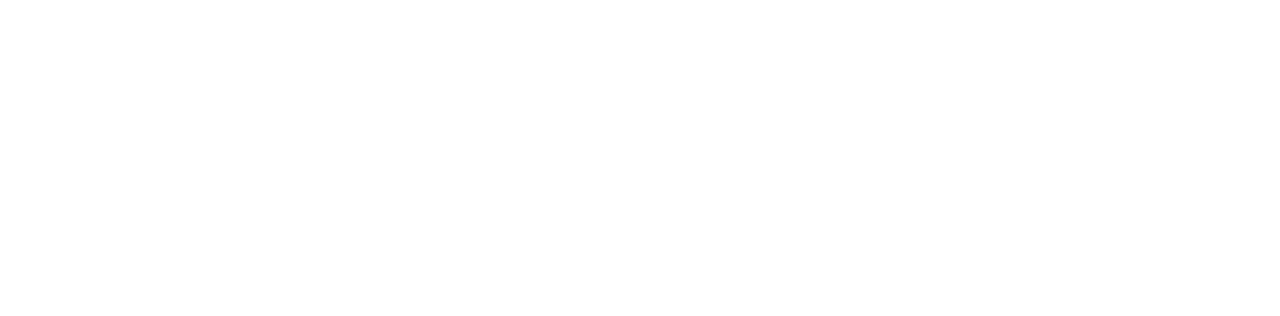
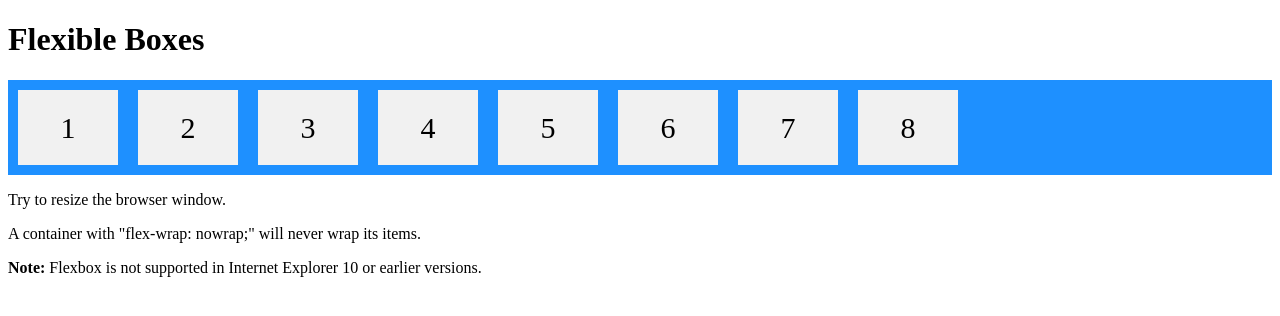
Before and after one commit to mtsl-yogesh/carrier_training, a plain HTML site: page css/flexbox.html in a window 1280 px wide. Drawn offline with Linux system fonts and the light colour scheme.

Commit message:
Code of 28th March

```diff
--- a/css/flexbox.html
+++ b/css/flexbox.html
@@ -1,12 +1,56 @@
 <!DOCTYPE html>
 <html lang="en">
+
 <head>
     <meta charset="UTF-8">
     <meta http-equiv="X-UA-Compatible" content="IE=edge">
     <meta name="viewport" content="width=device-width, initial-scale=1.0">
     <title>Document</title>
+    <style>
+        .flex-container {
+            display: flex;
+            flex-wrap: nowrap;
+            background-color: DodgerBlue;
+        }
+
+        .flex-container>div {
+            background-color: #f1f1f1;
+            width: 100px;
+            margin: 10px;
+            text-align: center;
+            line-height: 75px;
+            font-size: 30px;
+        }
+    </style>
 </head>
+
 <body>
+    <h1>Flexible Boxes</h1>
 
+    <div class="flex-container">
+        <div>1</div>
+        <div>2</div>
+        <div>3</div>
+        <div>4</div>
+        <div>5</div>
+        <div>6</div>
+        <div>7</div>
+        <div>8</div>
+    </div>
+
+    <p>Try to resize the browser window.</p>
+    <p>A container with "flex-wrap: nowrap;" will never wrap its items.</p>
+    <p><strong>Note:</strong> Flexbox is not supported in Internet Explorer 10 or earlier versions.</p>
 </body>
+
 </html>
+<!--
+CSS Flexbox Layout Module
+    Before the Flexbox Layout module, there were four layout modes:
+
+        1. Block, for sections in a webpage
+        2. Inline, for text
+        3. Table, for two-dimensional table data
+        4. Positioned, for explicit position of an element
+
+    The Flexible Box Layout Module, makes it easier to design flexible responsive layout structure without using float or positioning. -->
```
